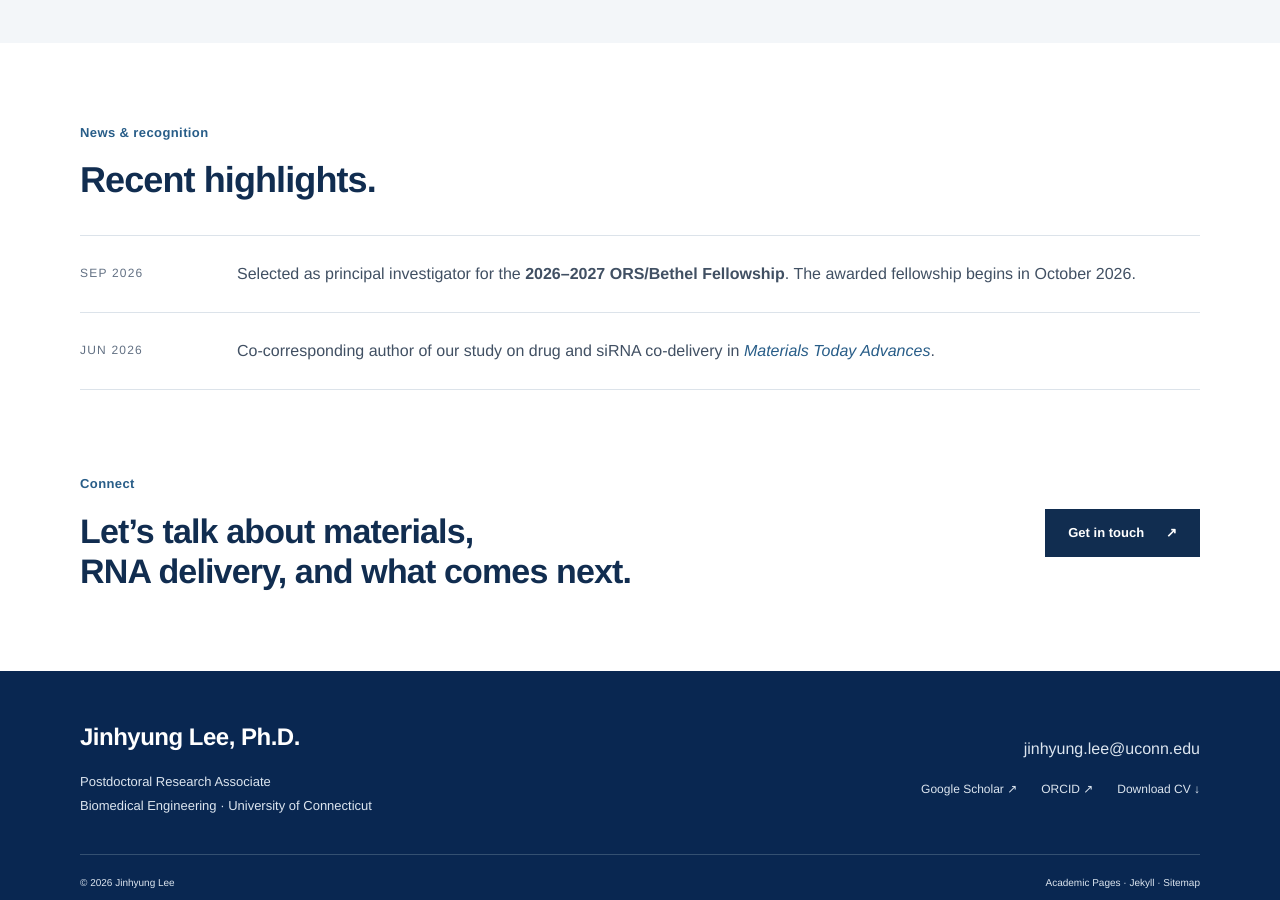
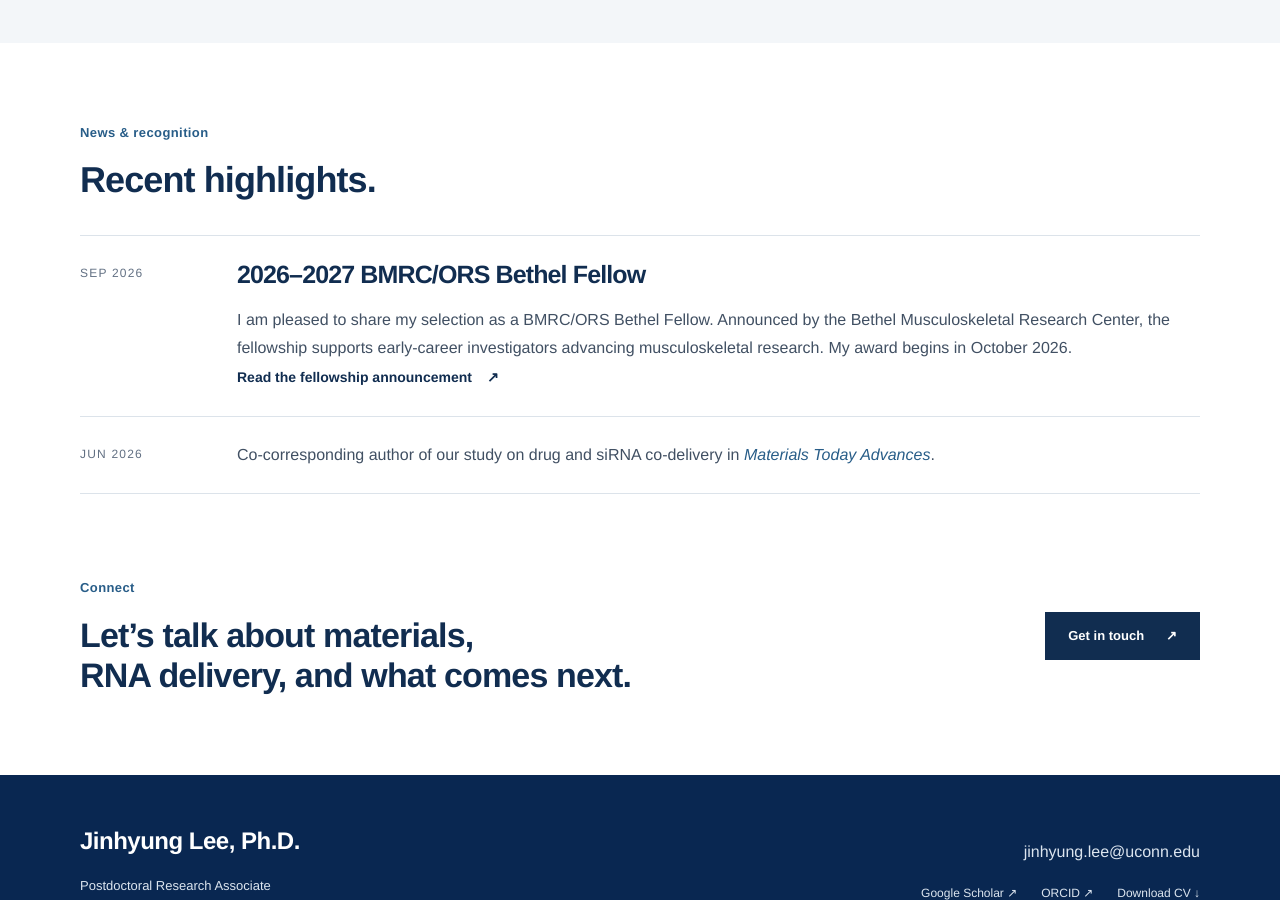
Before and after one commit to biojhleena-glitch/biojhleena-glitch.github.io, a Jekyll site: the page built from _pages/about.html, in a window 1280 px wide and 900 px high, scrolled down 3868 px. Built offline with Jekyll 4.4.1, drawn with Linux system fonts in a browser that asks for light colours.

Commit message:
Highlight the BMRC/ORS Bethel Fellowship announcement in news

```diff
--- a/_pages/about.html
+++ b/_pages/about.html
@@ -65,6 +65,17 @@ home: true
   <div class="next-mentoring"><p class="eyebrow">Teaching &amp; mentoring</p><h2>Helping students become<br> independent researchers.</h2><p>I have mentored seven graduate and undergraduate researchers and taught discussion sections for graduate biomechanics at UC San Diego. My approach centers on connecting the scientific question, the experimental choices, and the interpretation of evidence.</p><a class="text-link" href="{{ '/mentoring/' | relative_url }}">My approach to research training <span aria-hidden="true">↗</span></a></div>
 </div></section>
 
-<section class="candidate-updates content-width" aria-labelledby="news-title"><div class="section-heading"><div><p class="eyebrow">News &amp; recognition</p><h2 id="news-title">Recent highlights.</h2></div></div><div class="update-row"><time datetime="2026-09">SEP 2026</time><p>Selected as principal investigator for the <strong>2026–2027 ORS/Bethel Fellowship</strong>. The awarded fellowship begins in October 2026.</p></div><div class="update-row"><time datetime="2026-06">JUN 2026</time><p>Co-corresponding author of our study on drug and siRNA co-delivery in <a href="https://doi.org/10.1016/j.mtadv.2026.100845"><em>Materials Today Advances</em></a>.</p></div></section>
+<section id="news" class="candidate-updates content-width" aria-labelledby="news-title">
+  <div class="section-heading"><div><p class="eyebrow">News &amp; recognition</p><h2 id="news-title">Recent highlights.</h2></div></div>
+  <div class="update-row">
+    <time datetime="2026-09">SEP 2026</time>
+    <div>
+      <h3>2026–2027 BMRC/ORS Bethel Fellow</h3>
+      <p>I am pleased to share my selection as a BMRC/ORS Bethel Fellow. Announced by the Bethel Musculoskeletal Research Center, the fellowship supports early-career investigators advancing musculoskeletal research. My award begins in October 2026.</p>
+      <a class="text-link" href="https://www.linkedin.com/feed/update/urn:li:share:7501340771585843200/">Read the fellowship announcement <span aria-hidden="true">↗</span></a>
+    </div>
+  </div>
+  <div class="update-row"><time datetime="2026-06">JUN 2026</time><p>Co-corresponding author of our study on drug and siRNA co-delivery in <a href="https://doi.org/10.1016/j.mtadv.2026.100845"><em>Materials Today Advances</em></a>.</p></div>
+</section>
 
 <section class="candidate-contact content-width"><div><p class="eyebrow">Connect</p><h2>Let’s talk about materials,<br> RNA delivery, and what comes next.</h2></div><a class="button button-primary" href="mailto:jinhyung.lee@uconn.edu">Get in touch <span aria-hidden="true">↗</span></a></section>
```
